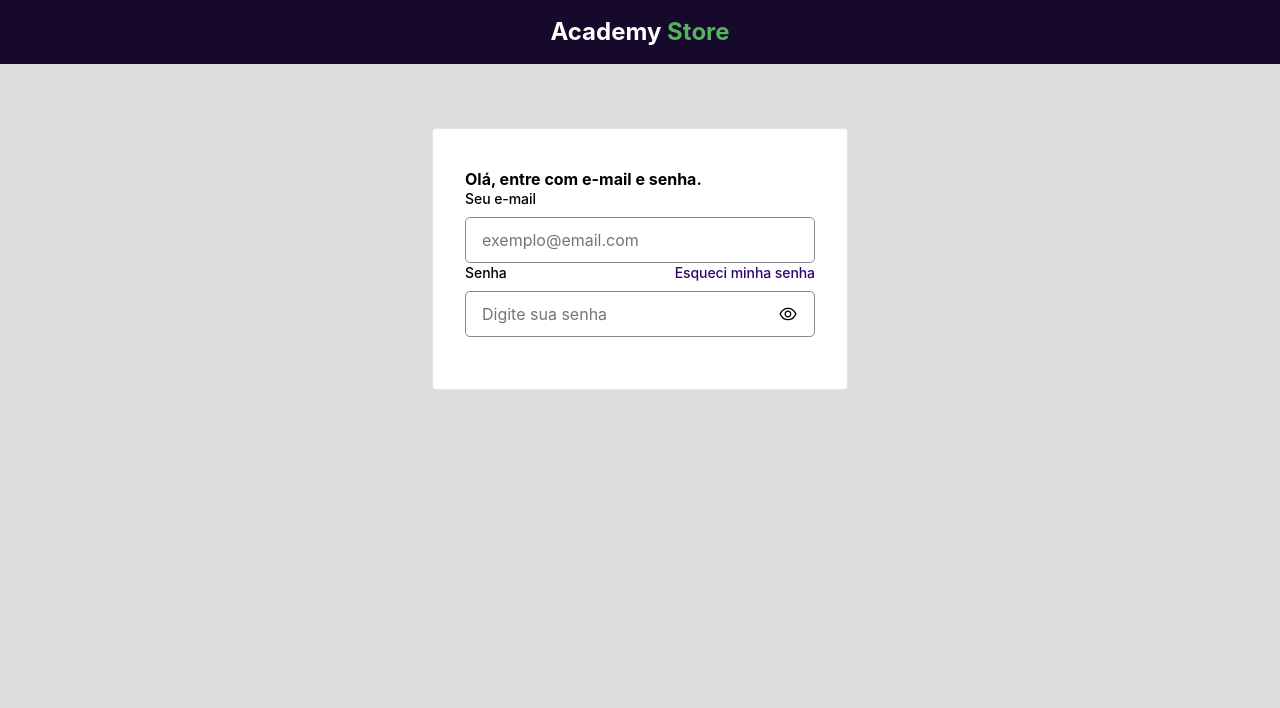
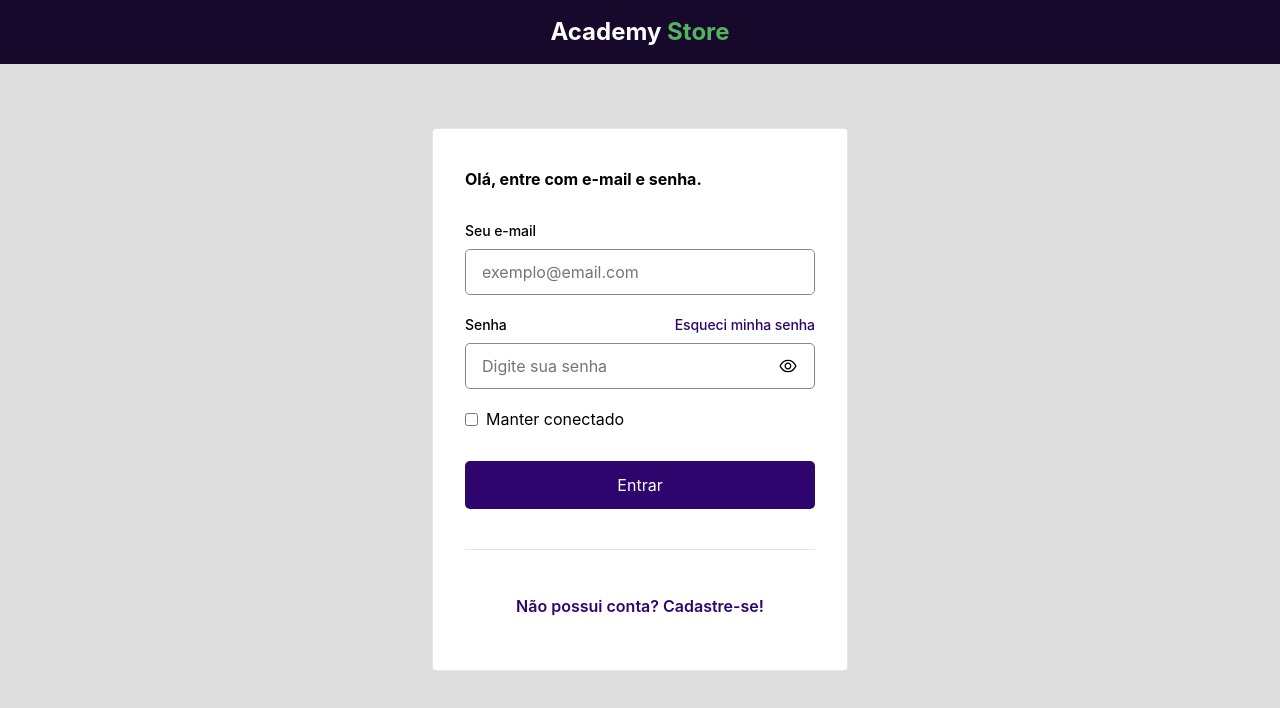
Before and after one commit to dev-rafael92as/new-study-graphql-b8one, a React (Vite) app: page / in a window 1280 px wide. Shown: the top 708 px of the page. Built offline with nearby package versions, Linux system fonts and the light colour scheme.

Commit message:
[feat] Mutation graphql

```diff
--- a/package.json
+++ b/package.json
@@ -9,6 +9,8 @@
     "preview": "vite preview"
   },
   "dependencies": {
+    "@apollo/client": "^3.7.8",
+    "graphql": "^16.6.0",
     "react": "^18.2.0",
     "react-dom": "^18.2.0",
     "react-icons": "^4.7.1",
--- /dev/null
+++ b/src/graphql/signIn.jsx
@@ -0,0 +1,13 @@
+import {gql} from '@apollo/client'
+
+export const SIGN_IN = gql`
+mutation signIn($input: SignInInput!){
+  signIn(input: $input){
+    token
+    user{
+      email
+      name
+    }
+  }
+}
+`
--- a/src/main.jsx
+++ b/src/main.jsx
@@ -4,14 +4,22 @@ import { ThemeProvider } from 'styled-components'
 import GlobalStyle from './styles/global'
 import { Routes } from './routes'
 import theme from './styles/theme'
+import { ApolloClient, ApolloProvider, InMemoryCache } from '@apollo/client'
+
+const client = new ApolloClient({
+  uri: 'http://localhost:3333/graphql',
+  cache: new InMemoryCache()
+});
 
 ReactDOM.createRoot(document.getElementById('root')).render(
   <React.StrictMode>
+    <ApolloProvider client={client}>
     <ThemeProvider theme={theme}>
       <GlobalStyle />
       {/* <AuthProvider> */}
         <Routes />
       {/* </AuthProvider> */}
     </ThemeProvider>
+    </ApolloProvider>
   </React.StrictMode>,
 )
--- a/src/pages/SignIn/index.jsx
+++ b/src/pages/SignIn/index.jsx
@@ -1,9 +1,50 @@
-import React, { useState } from 'react'
+import { useMutation } from '@apollo/client'
+import React, { useEffect, useState } from 'react'
+import { useNavigate } from 'react-router-dom'
+import { Button } from '../../components/Button'
+import { ButtonText } from '../../components/ButtonText'
 import { Header } from '../../components/Header'
 import { Input } from '../../components/Input'
+import { SIGN_IN } from '../../graphql/signIn'
 import { Container } from './styles'
 
 export const SignIn = () => {
+  const [ email, setEmail ] = useState('');
+  const [ password, setPassword ] = useState('');
+
+  const navigate = useNavigate()
+
+  const [SignInPage, { data, error }] = useMutation(SIGN_IN);
+
+  // const handleAuth = async (event) => {
+  //   event.preventDefault();
+  //   await signIN({variables: {input: {email, password}}})
+  //   if (!data?.signIn || error) return;
+  //   console.log('data', data)
+  // }
+
+  useEffect(() => {
+    if(data) {
+      localStorage.setItem("b8one@token", (data.signIn.token))
+      navigate("/dashboard")
+    }
+  }, [data])
+
+  useEffect(() => {
+    if (localStorage.getItem("b8one@token")){
+      navigate("/dashboard")
+    }
+  }, [])
+
+  const signIn = (event) => {
+    event.preventDefault();
+    SignInPage({variables: {input: {email, password}}})
+
+    console.log(data)
+  }
+
+  console.log('email', email, 'senha', password)
+  // console.log(signIn);
 
   return (
     <Container>
@@ -15,11 +56,23 @@ export const SignIn = () => {
           </h4>
 
           <div className='container-inputs'>
-            <Input type="email" id="email" placeholder="exemplo@email.com" label="Seu e-mail"/>
+            <Input type="email" id="email" placeholder="exemplo@email.com" label="Seu e-mail" onChange={(e) => setEmail(e.target.value)}/>
 
-            <Input type="password" id="password" placeholder="Digite sua senha" label="Senha" icon="true"/>
+            <Input type="password" id="password" placeholder="Digite sua senha" label="Senha" icon="true" onChange={(e) => setPassword(e.target.value)}/>
           </div>
 
+          <div className='container-keep-conect'>
+            <input type="checkbox" id="keep-conect"></input>
+            <label htmlFor="keep-conect">Manter conectado</label>
+          </div>
+
+          <div className='wrapper-button'>
+            <Button title="Entrar" onClick={signIn}/>
+          </div>
+
+          <div className='wrapper-signUp'>
+            <ButtonText title="Não possui conta? Cadastre-se!" to="/"/>
+          </div>
 
         </form>
     </Container>
--- a/src/pages/SignIn/styles.js
+++ b/src/pages/SignIn/styles.js
@@ -11,5 +11,38 @@ export const Container = styled.div`
         border-radius: 4px;
 
         padding: 40px 32px 52px 32px;
+
+        h2 {
+            font-weight: 500;
+            font-size: 20px;
+            line-height: 28px;
+        }
+
+        .container-inputs {
+            display: flex;
+            flex-direction: column;
+            gap: 20px;
+
+            margin: 32px 0 20px;
+        }
+
+        .container-keep-conect {
+            display: flex;
+            align-items: center;
+            gap: 8px;
+        }
+
+        .wrapper-button {
+            height: 48px;
+            margin-top: 32px;
+            margin-bottom: 40px;
+        }
+
+        .wrapper-signUp {
+            text-align: center;
+
+            border-top: 1px solid ${({ theme }) => theme.FONTS.LINE_BORDER};
+            padding-top: 44px;
+        }
     }
 `
--- a/src/styles/theme.js
+++ b/src/styles/theme.js
@@ -10,6 +10,7 @@ export default {
         BORDER_INPUT: '#87848F',
 
         PLACEHOLDER_COLOR: 'rgba(0, 0, 0, 0.7)',
-        TEXT_LOGO: '#52B45B'
+        TEXT_LOGO: '#52B45B',
+        LINE_BORDER: '#E5E5E5'
     }
 }
```
Also changed, not shown: 1 other file (tests, documents, lock files or other folders).
